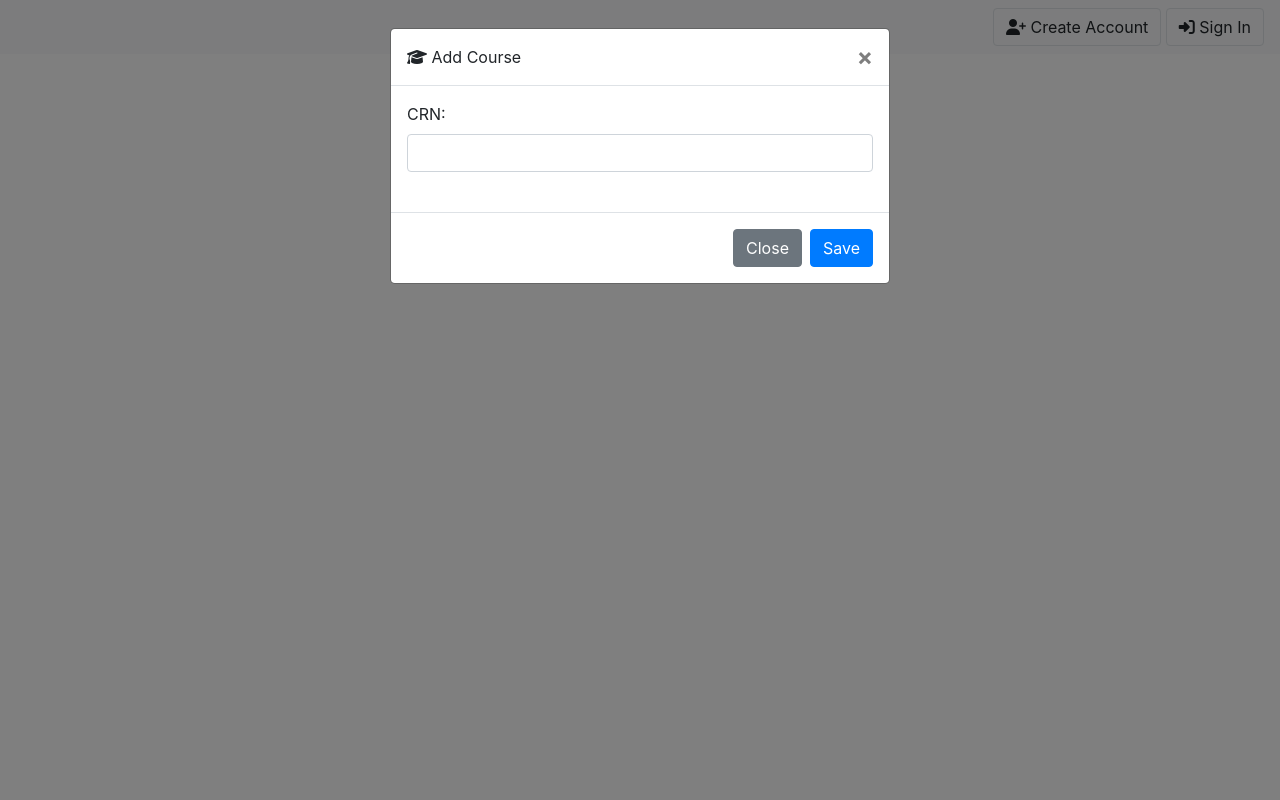
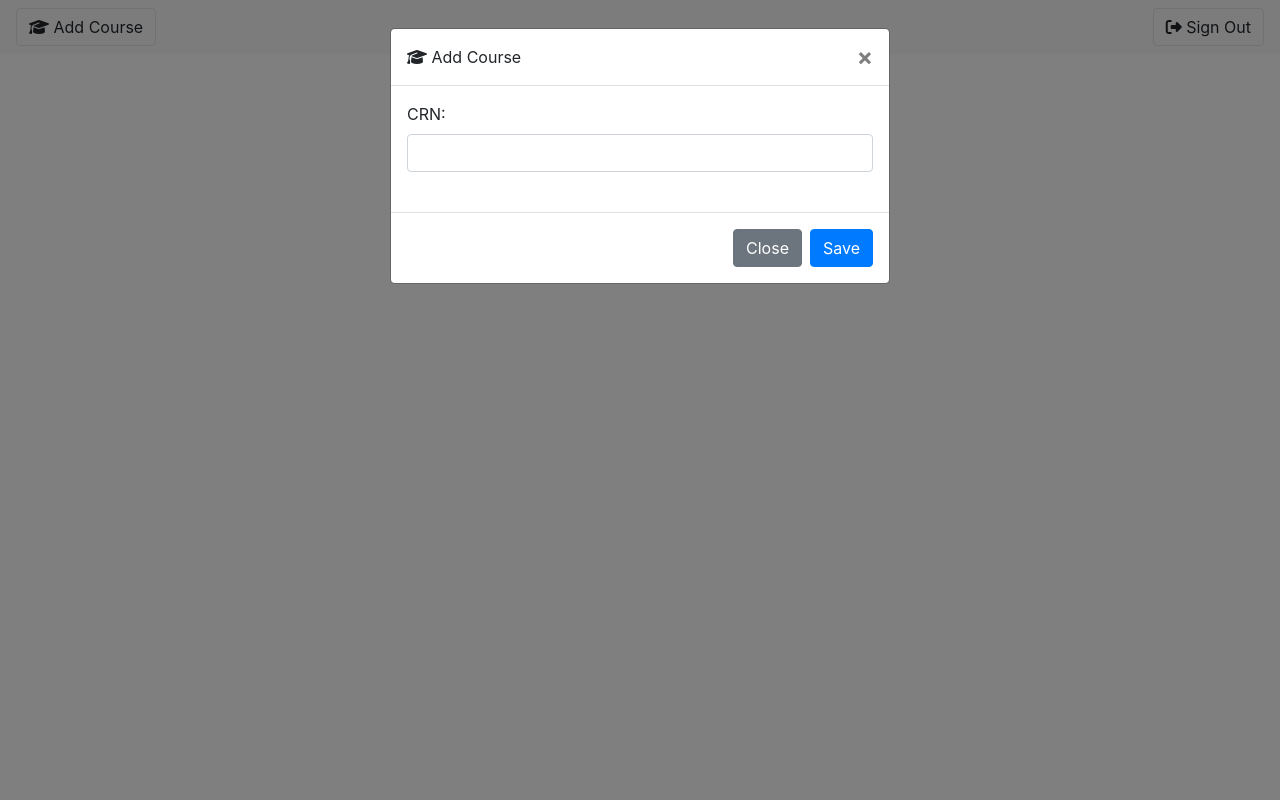
Before and after one commit to andyrobles/course_updates, a Django app: page /watcher/add_course in a window 1280 px wide. Run offline with Django 3.2, Linux system fonts and the light colour scheme; some libraries are stand-ins or nearby versions.

Commit message:
Create signed in interface

```diff
--- /dev/null
+++ b/watcher/templates/watcher/base.html
@@ -0,0 +1,21 @@
+{% load static %}
+<!DOCTYPE html>
+<html>
+<head>
+	<link rel="stylesheet" type="text/css" href="{% static "watcher/bootstrap-4.3.1-dist/css/bootstrap.css" %}">
+	<script src="https://ajax.googleapis.com/ajax/libs/jquery/3.4.1/jquery.min.js"></script>
+	<script src="{% static "watcher/bootstrap-4.3.1-dist/js/bootstrap.min.js" %}"></script>
+	<script src="https://kit.fontawesome.com/dd9153f0ae.js" crossorigin="anonymous"></script>
+</head>
+<body>
+	<nav class="navbar navbar-light bg-light">
+		<div>
+            {% block navbar_left %}{% endblock %}
+		</div>
+		<div>
+            {% block navbar_right %}{% endblock %}
+		</div>
+	</nav>
+	{% block modal %}{% endblock %}
+</body>
+</html>
--- a/watcher/templates/watcher/form.html
+++ b/watcher/templates/watcher/form.html
@@ -1,6 +1,6 @@
 {% extends 'watcher/index.html' %}
 
-{% block content %}
+{% block modal %}
 <div class="modal" data-backdrop="static" id="modalWindow" tabindex="-1" role="dialog">
     <div class="modal-dialog" role="document">
       <div class="modal-content">
--- a/watcher/templates/watcher/index.html
+++ b/watcher/templates/watcher/index.html
@@ -1,28 +1,15 @@
-{% load static %}
-<!DOCTYPE html>
-<html>
-<head>
-	<link rel="stylesheet" type="text/css" href="{% static "watcher/bootstrap-4.3.1-dist/css/bootstrap.css" %}">
-	<script src="https://ajax.googleapis.com/ajax/libs/jquery/3.4.1/jquery.min.js"></script>
-	<script src="{% static "watcher/bootstrap-4.3.1-dist/js/bootstrap.min.js" %}"></script>
-	<script src="https://kit.fontawesome.com/dd9153f0ae.js" crossorigin="anonymous"></script>
-</head>
-<body>
-	<nav class="navbar navbar-light bg-light">
-		<div>
-			<!-- Content floats left -->
-		</div>
-		<div>
-			<a class="btn btn-light border" href="{% url 'create_account' %}" role="button">
-				<i class="fas fa-user-plus"></i>
-				Create Account
-			</a>
-			<a class="btn btn-light border" href="{% url 'sign_in' %}" role="button">
-				<i class="fas fa-sign-in-alt"></i>
-				Sign In
-			</a>
-		</div>
-	</nav>
-	{% block content %}{% endblock %}
-</body>
-</html>
+{% extends 'watcher/base.html' %}
+
+{% block navbar_left %}
+<a class="btn btn-light border" href="{% url 'add_course' %}" role="button">
+	<i class="fas fa-graduation-cap"></i>
+    Add Course
+</a>
+{% endblock %}
+
+{% block navbar_right %}
+<a class="btn btn-light border" href="{% url 'sign_out' %}" role="button">
+	<i class="fas fa-sign-out-alt"></i>
+	Sign Out
+</a>
+{% endblock %}
--- a/watcher/urls.py
+++ b/watcher/urls.py
@@ -3,8 +3,10 @@ from django.urls import path
 from . import views
 
 urlpatterns = [
+    path('landing', views.landing, name='landing'),
     path('', views.index, name='index'),
     path('create_account', views.create_account, name='create_account'),
     path('sign_in', views.sign_in, name='sign_in'),
-    path('add_course', views.add_course, name='add_course')
+    path('add_course', views.add_course, name='add_course'),
+    path('sign_out', views.sign_out, name='sign_out')
 ]
--- a/watcher/views.py
+++ b/watcher/views.py
@@ -1,5 +1,8 @@
-from django.shortcuts import render
+from django.shortcuts import render, redirect
 from .forms import AccountForm, CourseForm
+
+def landing(request):
+	return render(request, 'watcher/landing.html')
 
 def index(request):
 	return render(request, 'watcher/index.html')
@@ -24,3 +27,6 @@ def add_course(request):
 		'icon': 'graduation-cap',
 		'modal': 'Add Course'
 	})
+
+def sign_out(request):
+	return redirect('landing')
```
Also changed, not shown: watcher/templates/watcher/landing.html (added, +12 -0 lines).
